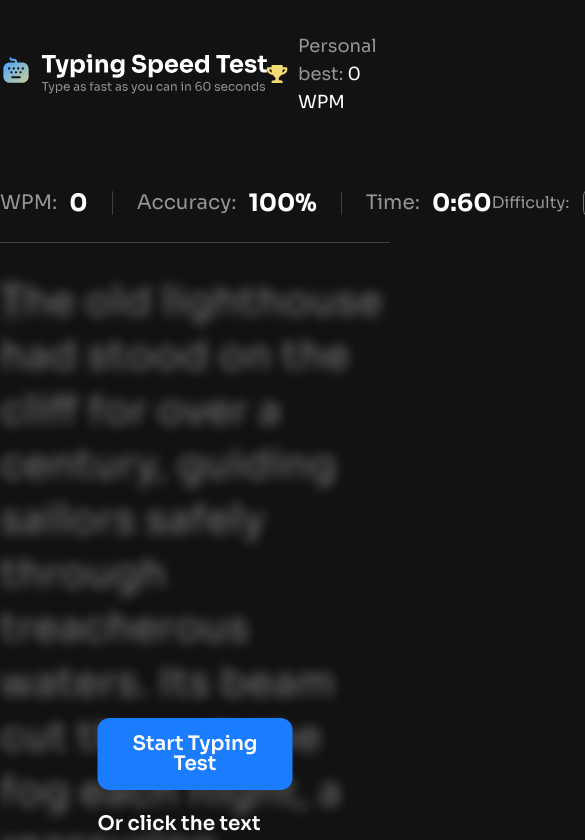
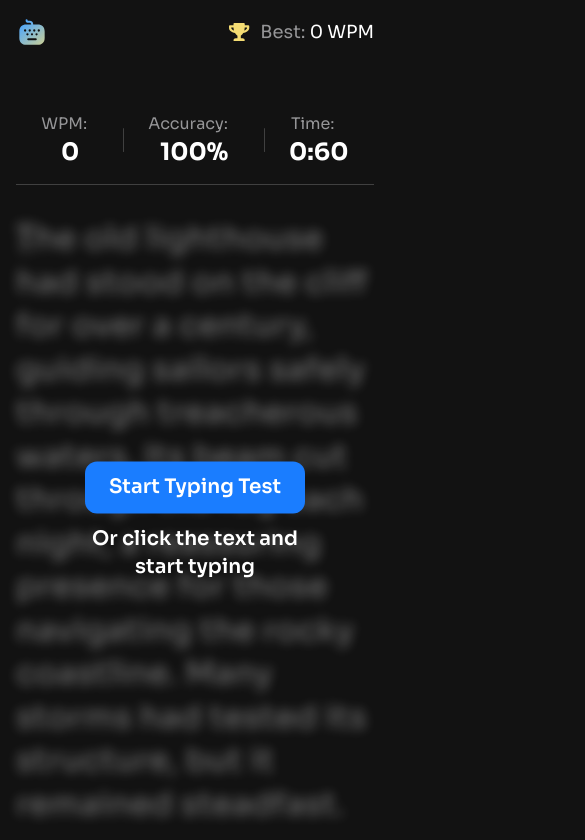
Before and after one commit to sam4web/typing-speed-test, a Vue app: page / in a window 390 px wide. Shown: the top 840 px of the page, 585 px wide, since content can reach past the window. Built offline with nearby package versions, Linux system fonts and the light colour scheme.

Commit message:
implement responsive design across all components; fix mobile scaling

```diff
--- a/src/App.vue
+++ b/src/App.vue
@@ -8,8 +8,8 @@
 </script>
 
 <template>
-  <div class="w-full min-h-dvh relative">
-    <div class="max-w-7xl w-full mx-auto py-8">
+  <div class="min-h-dvh">
+    <div class="max-w-7xl w-full mx-auto p-4 lg:p-8">
       <Header />
       <main
         v-if="isFinished && result"
--- a/src/components/Header.vue
+++ b/src/components/Header.vue
@@ -9,9 +9,14 @@
 <template>
   <header class="w-full flex-between">
     <img
+      src="@/assets/images/logo-small.svg"
+      alt="logo image"
+      class="inline-block sm:hidden select-none"
+    />
+    <img
       src="@/assets/images/logo-large.svg"
       alt="logo image"
-      class="select-none"
+      class="sm:inline-block hidden select-none"
     />
 
     <div class="flex-center space-x-2.5">
@@ -20,7 +25,9 @@
         alt="personal-best-icon"
       />
       <p class="text-neutral-400 text-lg font-normal">
-        Personal best: <span class="text-neutral-0">{{ personalBest }} WPM</span>
+        <span class="hidden sm:inline">Personal best:</span>
+        <span class="inline sm:hidden">Best:</span>{{ ' ' }}
+        <span class="text-neutral-0">{{ personalBest }} WPM</span>
       </p>
     </div>
   </header>
--- a/src/components/Stats.vue
+++ b/src/components/Stats.vue
@@ -37,17 +37,19 @@
 </script>
 
 <template>
-  <div class="flex-between border-b border-neutral-700 pb-4">
-    <div class="flex-center space-x-6">
-      <div class="flex-center space-x-3">
-        <p class="text-neutral-400 text-xl">WPM:</p>
+  <div
+    class="flex justify-between items-start lg:items-center flex-col lg:flex-row border-b border-neutral-700 gap-4 pb-4"
+  >
+    <div class="flex-center space-x-6 w-full sm:w-auto lg:space-x-4 xl:space-x-6">
+      <div class="flex-center flex-col sm:flex-row space-x-3">
+        <p class="text-neutral-400 text-base md:text-xl">WPM:</p>
         <b class="text-neutral-0 text-2xl font-bold">
           {{ started ? realTimeWPM : initialStatsState.wpm }}
         </b>
       </div>
       <div class="divider h-6" />
-      <div class="flex-center space-x-3">
-        <p class="text-neutral-400 text-xl">Accuracy:</p>
+      <div class="flex-center flex-col sm:flex-row space-x-3">
+        <p class="text-neutral-400 text-base md:text-xl">Accuracy:</p>
         <b
           class="text-2xl font-bold"
           :class="started ? 'text-red-500' : 'text-neutral-0'"
@@ -56,8 +58,8 @@
         </b>
       </div>
       <div class="divider h-6" />
-      <div class="flex-center space-x-3">
-        <p class="text-neutral-400 text-xl">Time:</p>
+      <div class="flex-center flex-col sm:flex-row space-x-3">
+        <p class="text-neutral-400 text-base md:text-xl">Time:</p>
         <b
           class="text-2xl font-bold"
           :class="started && isTimedMode ? 'text-yellow-400' : 'text-neutral-0'"
@@ -67,7 +69,7 @@
       </div>
     </div>
 
-    <div class="flex-center space-x-4">
+    <div class="hidden sm:flex justify-center items-center space-x-4 lg:space-x-2 xl:space-x-4">
       <div class="space-x-3.5 flex-center">
         <p class="text-base text-neutral-400">Difficulty:</p>
         <div class="space-x-1.5 flex-center">
@@ -100,6 +102,8 @@
         </div>
       </div>
     </div>
+
+    <!-- DROPDOWN HERE --->
   </div>
 </template>
 
--- a/src/components/TypingArea.vue
+++ b/src/components/TypingArea.vue
@@ -58,21 +58,25 @@
   >
     <div
       v-if="!started"
-      class="absolute top-1/2 left-1/2 -translate-1/2 z-5"
+      class="absolute size-full flex-center top-1/2 left-1/2 -translate-1/2 z-5"
     >
-      <div class="flex-center flex-col space-y-5">
+      <div class="flex-center flex-col space-y-3 md:space-y-5">
         <button
           @click="startTest"
           class="btn variant-primary"
         >
           Start Typing Test
         </button>
-        <p class="text-xl font-semibold text-neutral-0">Or click the text and start typing</p>
+        <p class="text-xl text-center font-semibold text-neutral-0">
+          Or click the text and
+          <br class="inline-block sm:hidden" />
+          start typing
+        </p>
       </div>
     </div>
 
     <p
-      class="text-[40px] leading-[1.36] tracking-[0.4px] select-none"
+      class="text-[32px] lg:text-[40px] leading-[1.36] tracking-[0.4px] select-none"
       :class="started ? 'text-neutral-400' : 'text-neutral-0 opacity-45 blur-[6px]'"
     >
       <span
--- a/src/components/TypingResults.vue
+++ b/src/components/TypingResults.vue
@@ -20,25 +20,25 @@
   <template v-if="props.result.type === 'HIGH_SCORE'">
     <img
       src="@/assets/images/pattern-confetti.svg"
-      class="absolute w-full left-0 bottom-0 select-none z-10"
+      class="fixed w-full left-0 bottom-0 select-none z-10"
     />
   </template>
 
   <template v-else>
     <img
       src="@/assets/images/pattern-star-1.svg"
-      class="absolute size-18.5 left-[87.22%] top-[53.2%] select-none z-10"
+      class="fixed size-9 md:size-18.5 left-[87.22%] top-[73.2%] select-none z-10"
     />
     <img
       src="@/assets/images/pattern-star-2.svg"
-      class="absolute size-8 left-[7.57%] top-[24.51%] select-none z-10"
+      class="fixed size-5 md:size-8 left-[7.57%] top-[24.51%] select-none z-10"
     />
   </template>
 
-  <div class="flex-center flex-col text-center space-y-8 z-50 relative">
+  <div class="flex-center flex-col text-center space-y-6 md:space-y-8 z-50 relative">
     <div v-if="currentContent.type === 'HIGH_SCORE'">
       <img
-        class="size-full block"
+        class="size-14 md:size-full rounded-full block"
         src="@/assets/images/icon-new-pb.svg"
         alt="high score smashed icon"
       />
@@ -50,7 +50,7 @@
       <img
         src="@/assets/images/icon-completed.svg"
         alt="test completed icon"
-        class="rounded-full size-full block"
+        class="rounded-full block size-14 md:size-full"
       />
     </div>
 
@@ -58,15 +58,15 @@
       class="space-y-2.5"
       :class="{ 'pt-6': currentContent.type !== 'HIGH_SCORE' }"
     >
-      <h2 class="text-neutral-0 text-[40px] font-bold leading-[1.36] tracking-[0.4px]">
+      <h2 class="text-neutral-0 text-2xl md:text-[40px] font-bold leading-[1.36] tracking-[0.4px]">
         {{ currentContent.title }}
       </h2>
-      <p class="text-neutral-400 font-normal text-xl leading-[1.2] tracking-[-0.6px]">
+      <p class="text-neutral-400 font-normal text-base md:text-xl leading-[1.2] tracking-[-0.6px]">
         {{ currentContent.description }}
       </p>
     </div>
 
-    <div class="flex pt-5 pb-8 gap-5 text-left">
+    <div class="flex flex-col sm:flex-row pt-5 sm:pb-8 gap-5 text-left w-full sm:w-auto">
       <div class="min-w-40 w-full border-neutral-700 border px-6 py-4 rounded-xl space-y-3">
         <h3 class="text-neutral-400 font-normal text-xl leading-[1.2] tracking-[-0.6px]">WPM</h3>
         <p class="text-neutral-0 text-2xl font-bold">{{ result.wpm }}</p>
```
